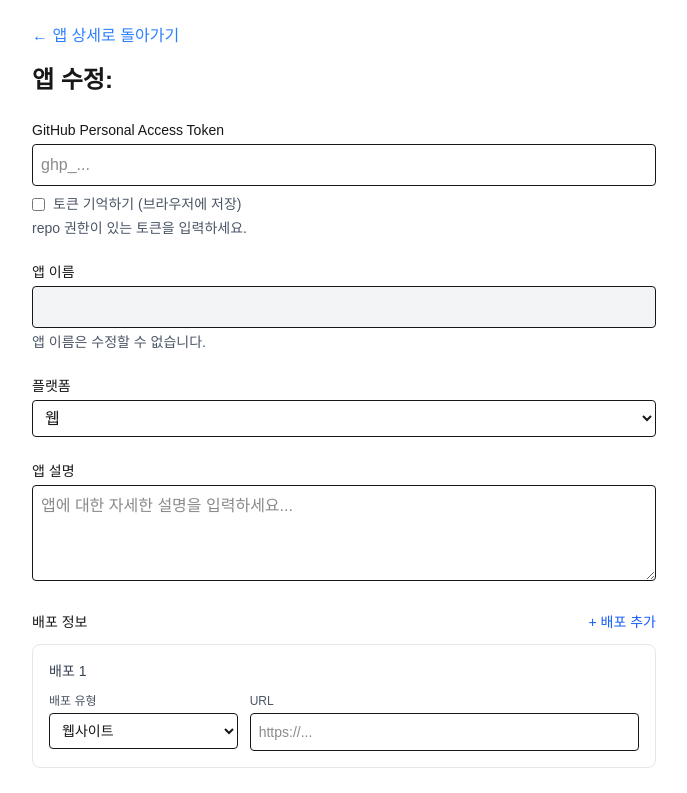
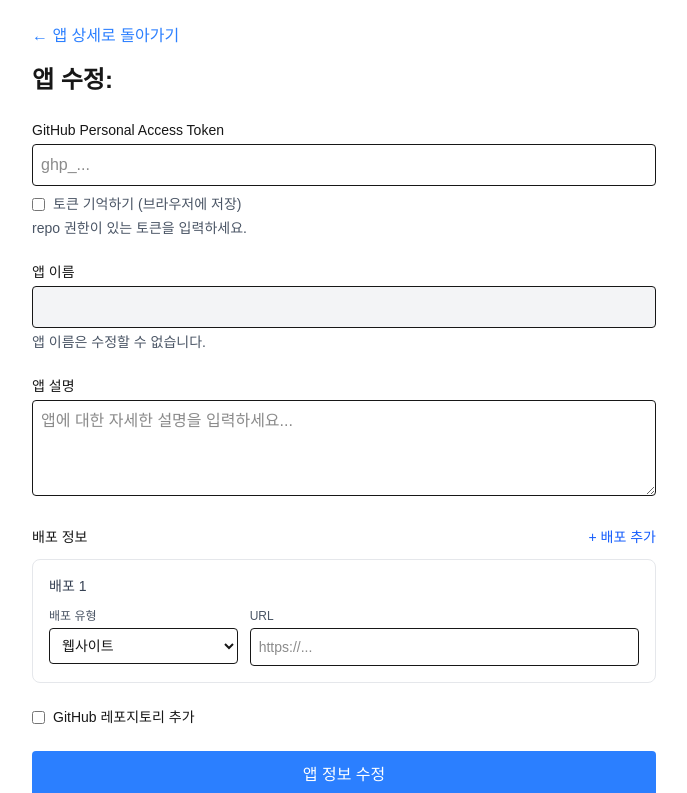
Before and after one commit to 0010capacity/0010capacity.github.io, a Next.js app: page /edit-app in a window 1280 px wide. Shown: the top 793 px of the page, without its empty margins (296-983 px from the left). Built offline with nearby package versions, Linux system fonts and the light colour scheme.

Commit message:
Remove platform references and related code from EditAppForm and UploadAppPage

```diff
--- a/app/edit-app/page.tsx
+++ b/app/edit-app/page.tsx
@@ -14,7 +14,6 @@ interface Deployment {
 interface AppData {
   name: string;
   description: string;
-  platform: string;
   deployments: Deployment[];
   githubRepo?: string;
   createdAt: string;
@@ -26,7 +25,6 @@ function EditAppForm() {
   const [token, setToken] = useState('');
   const [appName, setAppName] = useState('');
   const [description, setDescription] = useState('');
-  const [platform, setPlatform] = useState('web');
   const [deployments, setDeployments] = useState<Deployment[]>([{ type: 'website', url: '' }]);
   const [githubRepo, setGithubRepo] = useState('');
   const [showGithubField, setShowGithubField] = useState(false);
@@ -73,7 +71,6 @@ function EditAppForm() {
         const mockAppData: AppData = {
           name: decodedAppName,
           description: '이 앱은 사용자에게 훌륭한 경험을 제공합니다.',
-          platform: 'web',
           deployments: [
             { type: 'website', url: 'https://example.com' }
           ],
@@ -83,7 +80,6 @@ function EditAppForm() {
         };
 
         setDescription(mockAppData.description);
-        setPlatform(mockAppData.platform);
         setDeployments(mockAppData.deployments.length > 0 ? mockAppData.deployments : [{ type: 'website', url: '' }]);
         if (mockAppData.githubRepo) {
           setGithubRepo(mockAppData.githubRepo);
@@ -116,18 +112,6 @@ function EditAppForm() {
     setDeployments(updated);
   };
 
-  const getDeploymentTypeLabel = (type: string) => {
-    switch (type) {
-      case 'website': return '웹사이트';
-      case 'appstore': return 'App Store';
-      case 'googleplay': return 'Google Play';
-      case 'steam': return 'Steam';
-      case 'download': return '다운로드';
-      case 'other': return '기타';
-      default: return type;
-    }
-  };
-
   const handleSubmit = async (e: React.FormEvent) => {
     e.preventDefault();
     setIsLoading(true);
@@ -147,13 +131,12 @@ function EditAppForm() {
         token,
         appName,
         description,
-        platform,
         validDeployments,
         showGithubField ? githubRepo : undefined
       );
       setPrUrl(url);
-    } catch (err) {
-      setError(err instanceof Error ? err.message : 'An error occurred');
+    } catch (error) {
+      setError(error instanceof Error ? error.message : 'An error occurred');
     } finally {
       setIsLoading(false);
     }
@@ -229,26 +212,6 @@ function EditAppForm() {
           <p className="text-sm text-gray-600 mt-1">
             앱 이름은 수정할 수 없습니다.
           </p>
-        </div>
-
-        {/* 플랫폼 */}
-        <div>
-          <label htmlFor="platform" className="block text-sm font-medium mb-1">
-            플랫폼
-          </label>
-          <select
-            id="platform"
-            value={platform}
-            onChange={(e) => setPlatform(e.target.value)}
-            className="w-full p-2 border rounded"
-          >
-            <option value="web">웹</option>
-            <option value="ios">iOS</option>
-            <option value="android">Android</option>
-            <option value="desktop">데스크톱</option>
-            <option value="mobile">모바일</option>
-            <option value="other">기타</option>
-          </select>
         </div>
 
         {/* 앱 설명 */}
--- a/app/edit-profile/page.tsx
+++ b/app/edit-profile/page.tsx
@@ -3,7 +3,7 @@
 import { useState, useEffect } from 'react';
 import { createProfilePR } from '../../lib/github';
 import { GitHubAnalyzer } from '../../lib/github';
-import { Button, Card, Loading, ErrorMessage, Badge, Form, FormField, FormActions, Input, Textarea } from '../../components';
+import { Button, Card, ErrorMessage, Badge, Form, FormField, FormActions, Input, Textarea } from '../../components';
 
 export default function EditProfilePage() {
   const [token, setToken] = useState('');
--- a/app/upload-app/page.tsx
+++ b/app/upload-app/page.tsx
@@ -54,18 +54,6 @@ export default function UploadAppPage() {
       i === index ? { ...deployment, [field]: value } : deployment
     );
     setDeployments(updated);
-  };
-
-  const getDeploymentTypeLabel = (type: string) => {
-    switch (type) {
-      case 'website': return '웹사이트';
-      case 'appstore': return 'App Store';
-      case 'googleplay': return 'Google Play';
-      case 'steam': return 'Steam';
-      case 'download': return '다운로드';
-      case 'other': return '기타';
-      default: return type;
-    }
   };
 
   const handleSubmit = async (e: React.FormEvent) => {
```
